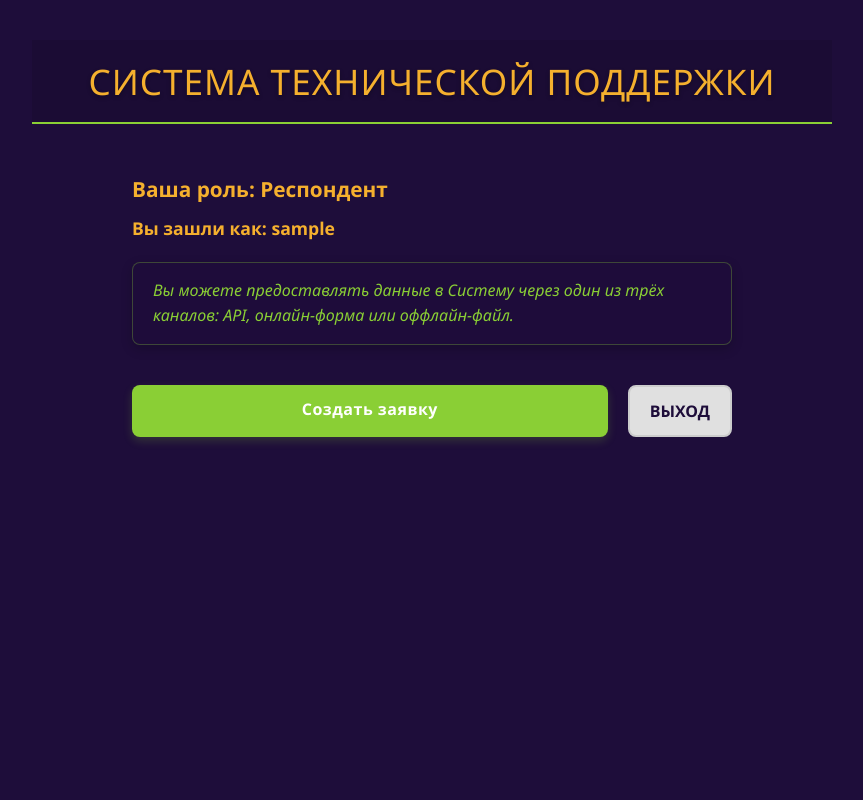
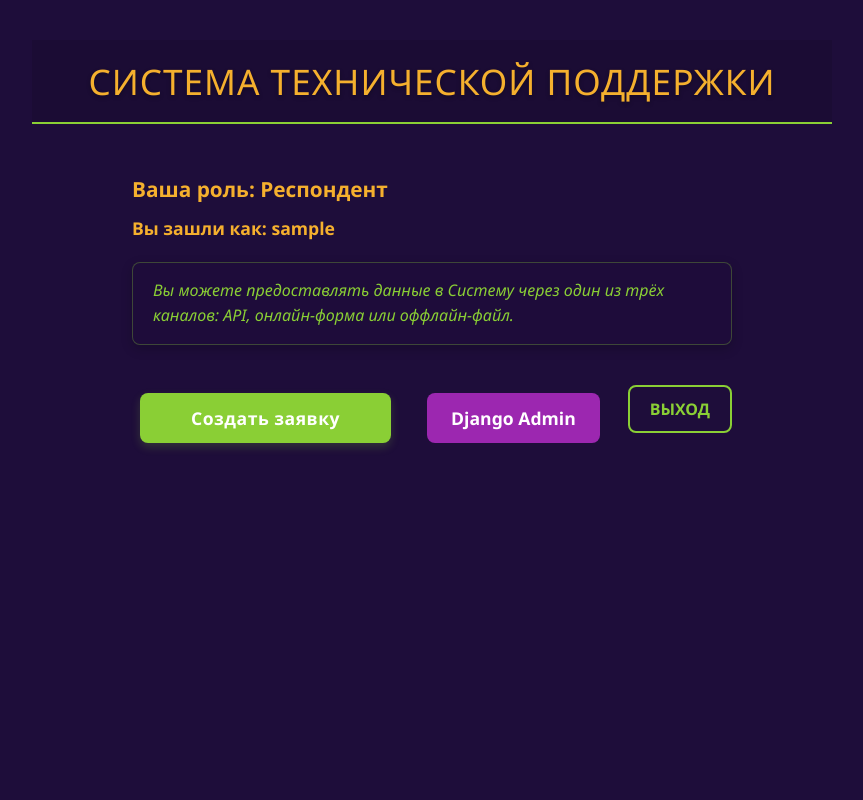
Before and after one commit to vettta06/technicalSupport, a Django app: page / in a window 1280 px wide. Shown: the whole page, without its empty margins (208-1071 px from the left). Run offline with Django 5.2, Linux system fonts and the light colour scheme; the visitor is signed in with stand-in values (Sample User, id 1); some libraries are stand-ins or nearby versions.

Commit message:
update style

```diff
--- a/src/core/static/css/role.css
+++ b/src/core/static/css/role.css
@@ -1,4 +1,3 @@
-/* Общий стиль страницы */
 .figma-page {
     display: flex;
     flex-direction: column;
@@ -14,7 +13,6 @@
     padding-top: 40px;
 }
 
-/* Заголовок системы */
 .figma-header {
     text-align: center;
     padding: 20px 0;
@@ -25,7 +23,7 @@
 }
 
 .figma-title {
-    color: #F5B02E; /* Оранжевый по умолчанию */
+    color: #F5B02E;
     font-size: 2.2rem;
     margin: 0;
     text-transform: uppercase;
@@ -36,11 +34,10 @@
 }
 
 .figma-title:hover {
-    color: #8ACF35; /* Зелёный при наведении */
+    color: #8ACF35;
     text-shadow: 0 2px 6px rgba(138, 207, 53, 0.4);
 }
 
-/* Основной контент */
 .figma-content {
     display: flex;
     flex-direction: column;
@@ -109,7 +106,7 @@
     flex: 1;
     min-width: 150px;
     padding: 12px 20px;
-    background-color: #8ACF35; /* Зелёный по умолчанию */
+    background-color: #8ACF35;
     color: white;
     text-decoration: none;
     border-radius: 8px;
@@ -122,7 +119,7 @@
 }
 
 .btn-create-ticket:hover {
-    background-color: #F5B02E; /* Оранжевый при наведении */
+    background-color: #F5B02E;
     transform: translateY(-2px);
     box-shadow: 0 6px 15px rgba(245, 176, 46, 0.3);
 }
@@ -148,7 +145,47 @@
     transform: translateY(-2px);
 }
 
-/* Адаптивность */
+.btn-create-ticket,
+.btn-admin-panel {
+    display: inline-block;
+    padding: 12px 24px;
+    margin: 8px;
+    border-radius: 8px;
+    text-decoration: none;
+    font-weight: bold;
+    font-size: 1.1rem;
+    transition: all 0.2s;
+}
+
+.btn-create-ticket {
+    background-color: #8ACF35;
+    color: white;
+}
+.btn-create-ticket:hover {
+    background-color: #F5B02E;
+}
+
+.btn-admin-panel {
+    background-color: #9C27B0;
+    color: white;
+}
+.btn-admin-panel:hover {
+    background-color: #BA68C8;
+}
+
+.btn-logout {
+    background: transparent;
+    border: 2px solid #8ACF35;
+    color: #8ACF35;
+    padding: 10px 20px;
+    border-radius: 8px;
+    font-weight: bold;
+    cursor: pointer;
+}
+.btn-logout:hover {
+    background: rgba(138, 207, 53, 0.1);
+}
+
 @media (max-width: 768px) {
     .figma-header { padding: 15px 0; }
     .figma-title { font-size: 1.8rem; }
--- a/src/core/templates/dashboard.html
+++ b/src/core/templates/dashboard.html
@@ -10,20 +10,14 @@
   </head>
   <body>
       <div class="figma-page">
-        <!-- Заголовок системы -->
           <div class="figma-header">
               <h1 class="figma-title">СИСТЕМА ТЕХНИЧЕСКОЙ ПОДДЕРЖКИ</h1>
           </div>
-
-        <!-- Основной контент -->
           <div class="figma-content">
-            <!-- Информация о пользователе -->
               <div class="user-info-section">
                   <div class="role-label">Ваша роль: <strong>{{ user.get_role_display }}</strong></div>
                   <div class="username-label">Вы зашли как: <strong>{{ user.username }}</strong></div>
               </div>
-
-            <!-- Блок "Вы можете..." -->
               <div class="options-description">
                   {% if user.role == 'respondent' %}
                       Вы можете предоставлять данные в Систему через один из трёх каналов: API, онлайн-форма или оффлайн-файл.
@@ -35,11 +29,21 @@
                       Вы обрабатываете заявки пользователей и эскалируете сложные вопросы.
                   {% endif %}
               </div>
-
-            <!-- Кнопки в одной строке -->
               <div class="buttons-container">
                   {% if user.role in 'respondent,provider,admin' %}
                       <a href="{% url 'ticket_create' %}" class="btn-create-ticket">Создать заявку</a>
+                  {% endif %}
+
+                  {% if user.role == 'support' %}
+                      <a href="{% url 'ticket_list' %}" class="btn-create-ticket">Мои заявки (L{{ user.support_level }})</a>
+                  {% endif %}
+
+                  {% if user.role == 'admin' %}
+                      <a href="{% url 'admin_data' %}" class="btn-admin-panel">Админ-панель данных</a>
+                  {% endif %}
+
+                  {% if user.is_staff %}
+                      <a href="/admin/" class="btn-admin-panel">Django Admin</a>
                   {% endif %}
                   <form method="post" action="{% url 'logout' %}" style="display: inline;">
                       {% csrf_token %}
@@ -48,7 +52,6 @@
               </div>
           </div>
       </div>
-
       <script src="{% static 'js/bootstrap.bundle.min.js' %}"></script>
   </body>
 </html>
```
Also changed, not shown: src/core/static/css/base.css (+16 -33 lines), src/core/templates/base.html (+0 -44 lines). Lines whose indentation alone changed are shown as unchanged.
